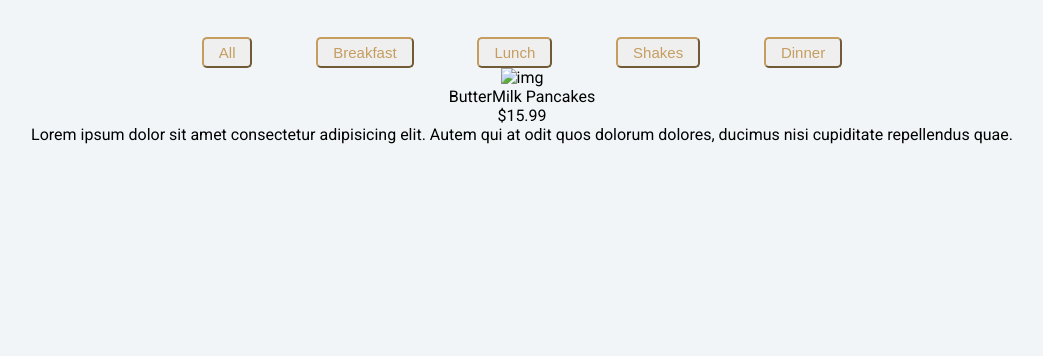
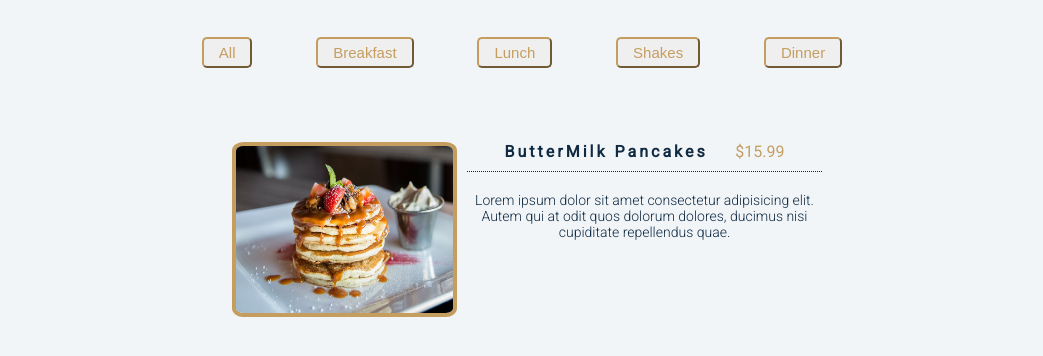
Before and after one commit to MuaazArshad/Menu, a plain HTML site: page index.html in a window 1280 px wide. Shown: the part 170-526 px from the top of the page, without its empty margins (118-1161 px from the left). Drawn offline with Linux system fonts and the light colour scheme.

Commit message:
Updated Styles

```diff
--- a/index.html
+++ b/index.html
@@ -18,7 +18,7 @@
 		</div>
 		<div class="items-container">
 			<div class="item">
-				<img src="#" alt="img" />
+				<img src="./images/item-1.jpeg" alt="img" />
 				<div class="description">
 					<header>
 						<p class="name">ButterMilk Pancakes</p>
--- a/style.css
+++ b/style.css
@@ -54,3 +54,57 @@ body {
 	padding: 5px 15px;
 	border-radius: 5px;
 }
+
+.items-container {
+	display: flex;
+	width: 90%;
+	align-items: center;
+	justify-content: space-evenly;
+	text-align: center;
+	flex-wrap: wrap;
+	margin-top: 5%;
+}
+
+.item {
+	display: flex;
+	width: 600px;
+	align-items: flex-start;
+	justify-content: space-evenly;
+	text-align: center;
+}
+
+img {
+	width: 225px;
+	height: 175px;
+	margin: 10px;
+	border: 4px solid var(--primary-color);
+	border-radius: 5%;
+}
+
+header {
+	display: flex;
+	align-items: center;
+	justify-content: space-evenly;
+	text-align: center;
+	padding: 10px;
+	border-bottom: 1px dotted var(--secondary-color);
+}
+
+.name {
+	color: var(--secondary-color);
+	font-weight: 600;
+	letter-spacing: 3px;
+	text-transform: capitalize;
+	font-size: 16px;
+}
+
+.price {
+	color: var(--primary-color);
+}
+
+.detail {
+	color: var(--secondary-color);
+	font-size: 14px;
+	font-weight: 100;
+	padding: 20px 5px;
+}
```
